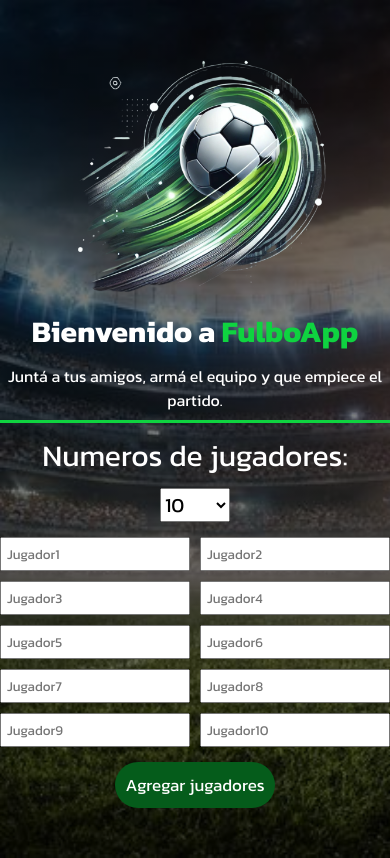
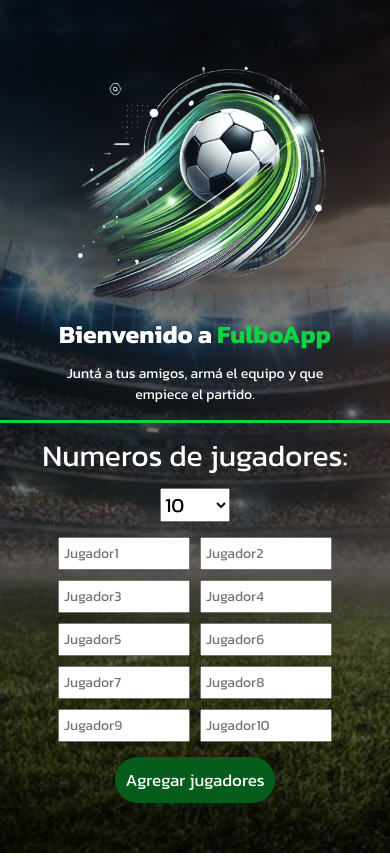
Before and after one commit to santimontironi/fulboApp, a React (Vite) app: page / in a window 390 px wide. Built offline with nearby package versions, Linux system fonts and the light colour scheme.

Commit message:
Diseño responsive mejorado

```diff
--- a/src/assets/css/Main.css
+++ b/src/assets/css/Main.css
@@ -51,9 +51,10 @@ main p{
         width: 300px;
     }
     main h1{
-        font-size: 30px;
+        font-size: 25px;
     }
     main p{
-        font-size: 16px;
+        font-size: 14px;
+        max-width: 300px;
     }
 }
--- a/src/assets/css/equipos.css
+++ b/src/assets/css/equipos.css
@@ -48,10 +48,13 @@
     background-color: #da2f18;
     margin: auto;
     margin-top: 15px;
+    cursor: pointer;
 }
 
 @media(max-width:800px){
     .titulo{
-        font-size: 35px;
+        background-color: #fff;
+        color: #0c8129;
+        font-size: 25px;
     }
 }
--- a/src/assets/css/formulario.css
+++ b/src/assets/css/formulario.css
@@ -55,7 +55,8 @@ form .jugadores input{
         grid-template-columns: repeat(2,1fr);
     }
     form .jugadores input{
-        font-size: 13.5px;
-        padding: 5px;
+        font-size: 14px;
+        padding: 4px;
+        width: 120px;
     }
 }
```
